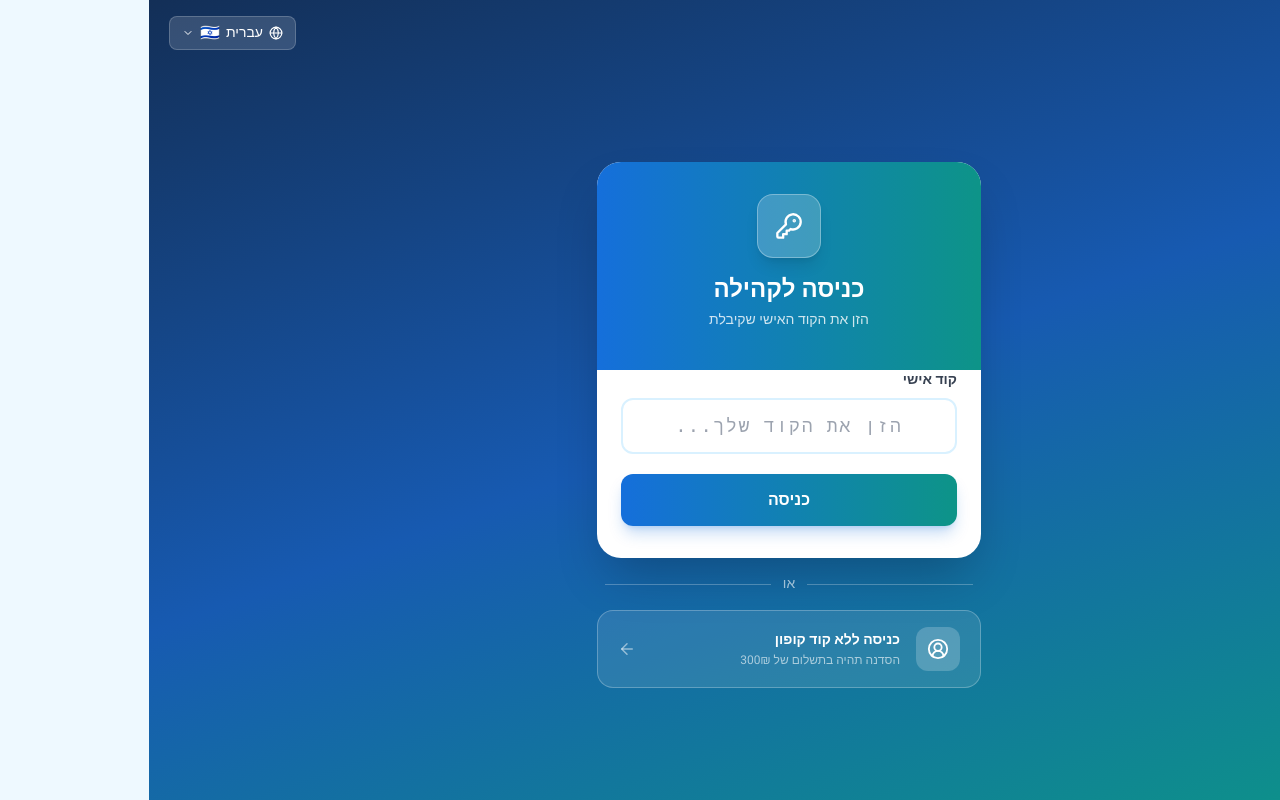
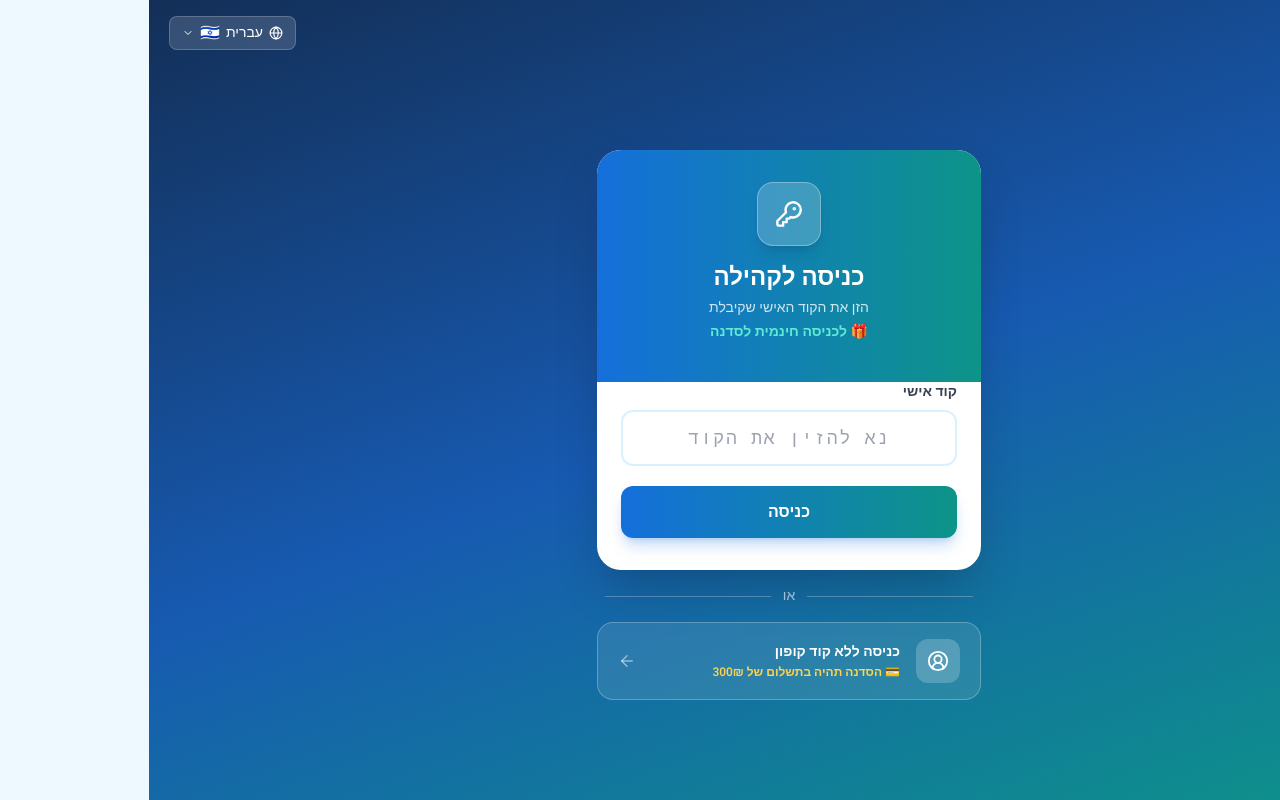
Before and after one commit to ge-o11/dental-chakir-app, a React (Vite) app: page / in a window 1280 px wide. Both pictures are taken after a click on the button "כניסה לסדנה באמצעות הקוד החינמי". Built offline with nearby package versions, Linux system fonts and the light colour scheme.

Commit message:
Improve code entry page UI: add free label, update placeholder, highlight paid option

```diff
--- a/src/pages/CodeEntryPage.jsx
+++ b/src/pages/CodeEntryPage.jsx
@@ -84,6 +84,7 @@ export default function CodeEntryPage() {
               </div>
               <h1 className="text-white font-bold text-2xl">{tr.codeEntry.title}</h1>
               <p className="text-white/80 text-sm mt-1">{tr.codeEntry.subtitle}</p>
+              <p className="text-teal-300 font-semibold text-sm mt-1">🎁 {tr.codeEntry.subtitleFree}</p>
             </div>
 
             <div className="h-5 -mt-5 bg-white rounded-t-3xl" />
@@ -190,8 +191,8 @@ export default function CodeEntryPage() {
                   <p className="text-white font-bold text-sm">
                     {tr.codeEntry.noCodeBtn}
                   </p>
-                  <p className="text-white/60 text-xs mt-0.5 leading-snug">
-                    {tr.codeEntry.noCodeNote
+                  <p className="text-amber-300 text-xs mt-0.5 leading-snug font-semibold">
+                    💳 {tr.codeEntry.noCodeNote
                       .replace('{price}', `${config.workshop.price}${config.workshop.currency}`)}
                   </p>
                 </div>
--- a/src/translations/translations.js
+++ b/src/translations/translations.js
@@ -39,8 +39,9 @@ export const translations = {
     codeEntry: {
       title:       'כניסה לקהילה',
       subtitle:    'הזן את הקוד האישי שקיבלת',
+      subtitleFree: 'לכניסה חינמית לסדנה',
       label:       'קוד אישי',
-      placeholder: 'הזן את הקוד שלך...',
+      placeholder: 'נא להזין את הקוד',
       submit:      'כניסה',
       validating:  'מאמת קוד...',
       freeMessage: 'הסדנה בשווי {price}₪ ניתנת לך בחינם כחבר קהילה באמצעות הקוד שקיבלת.',
```
